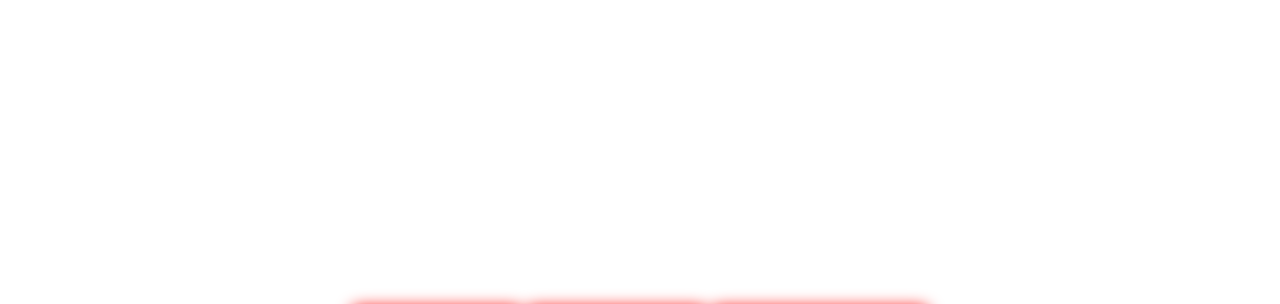
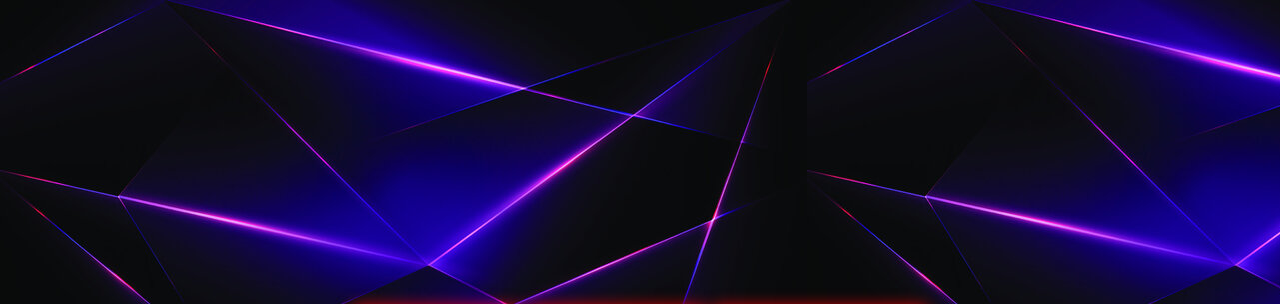
Before and after one commit to CyberDragon25/rock-paper-scissors, a plain HTML site: page index.html in a window 1280 px wide. Shown: the top 304 px of the page. Drawn offline with Linux system fonts and the light colour scheme; the site is published under a folder, as on GitHub Pages, so addresses that start at the root find nothing.

Commit message:
Update index.html

```diff
--- a/index.html
+++ b/index.html
@@ -10,7 +10,7 @@
         <link href="https://fonts.googleapis.com/css2?family=Balsamiq+Sans:wght@700&display=swap" rel="stylesheet">
         <style>
             body {
-                background-image: url('/rps-background.jpg');
+                background-image: url('./rps-background.jpg');
                 margin: 0;
                 padding: 0;
                 display: flex;
```
